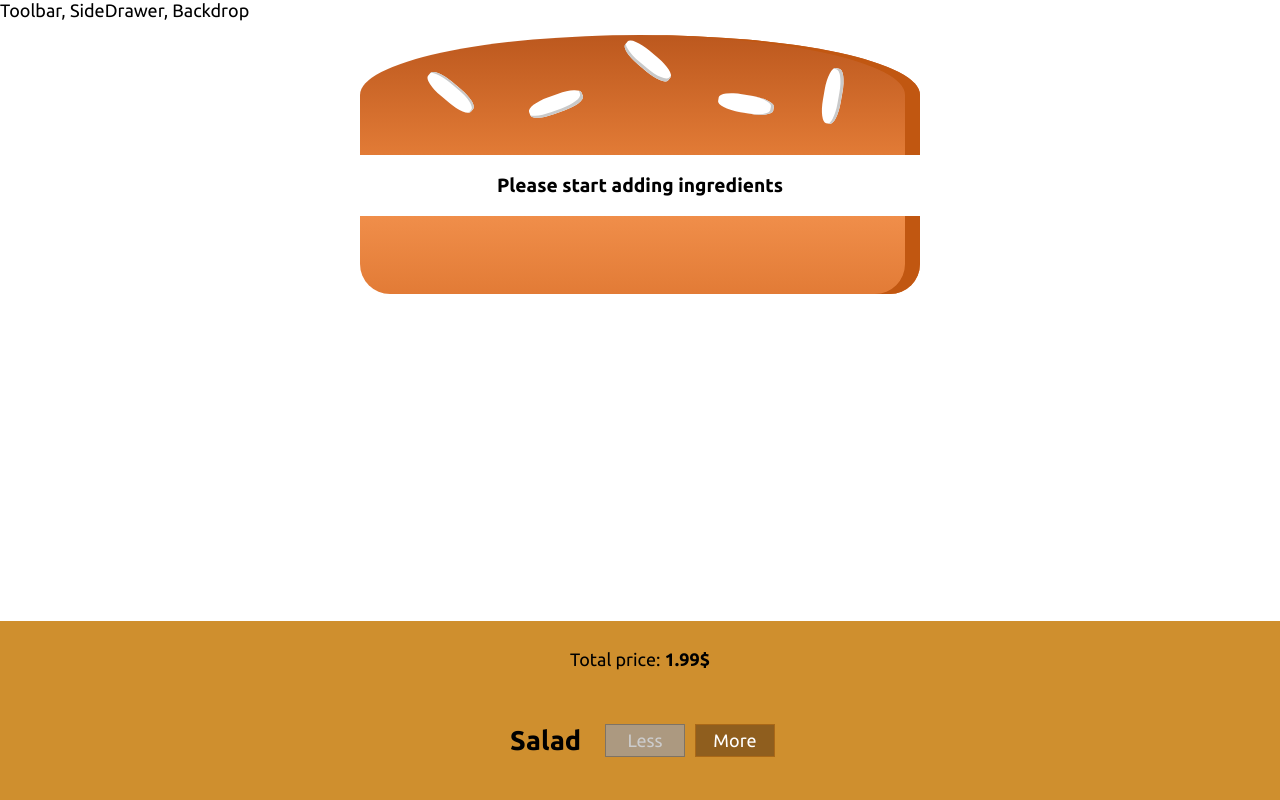
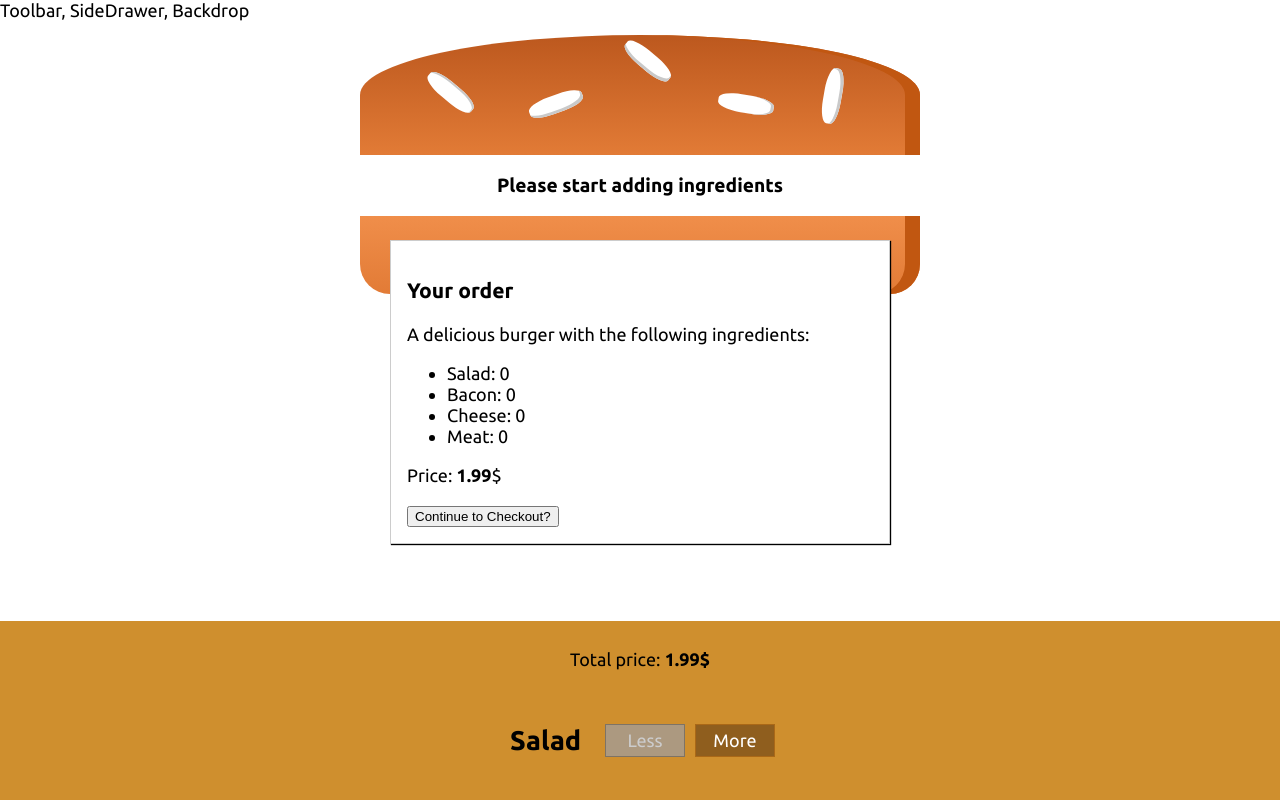
Before and after one commit to MykolajKrusser/burger_builder, a React app in the folder burger-builder/: page / in a window 1280 px wide. Shown: the top 800 px of the page. Built offline with nearby package versions, Linux system fonts and the light colour scheme.

Commit message:
work with modal & orderSummary

```diff
--- /dev/null
+++ b/burger-builder/src/components/Burger/OrderSummary/OrderSummary.js
@@ -0,0 +1,27 @@
+import React from 'react';
+import Wrap from '../../../hoc/Wrap';
+
+const orderSammary = (props)=>{
+    const ingredientSummary = Object.keys(props.ingredients)
+        .map(igKey =>{
+            return (
+                <li>
+                    <span style={{textTransform: "capitalize"}}>{igKey}</span>: {props.ingredients[igKey]}
+                </li>
+            );
+        })
+    return(
+        <Wrap>
+            <h3>Your order</h3>
+            <p>A delicious burger with the following ingredients:</p>
+            <ul>
+                {ingredientSummary}
+            </ul>
+            <p>Price: <strong>{props.price}</strong>$</p>
+            <button>Continue to Checkout?</button>
+        </Wrap>
+    );
+
+};
+
+export default orderSammary;
--- /dev/null
+++ b/burger-builder/src/components/Ui/Modal/Modal.css
@@ -0,0 +1,20 @@
+.Modal {
+    position: fixed;
+    z-index: 500;
+    background-color: white;
+    width: 70%;
+    border: 1px solid #ccc;
+    box-shadow: 1px 1px 1px black;
+    padding: 16px;
+    left: 15%;
+    top: 30%;
+    box-sizing: border-box;
+    transition: all 0.3s ease-out;
+}
+
+@media (min-width: 600px) {
+    .Modal {
+        width: 500px;
+        left: calc(50% - 250px);
+    }
+}
--- /dev/null
+++ b/burger-builder/src/components/Ui/Modal/Modal.js
@@ -0,0 +1,9 @@
+import React from 'react';
+import classes from './Modal.css'
+const modal = (props)=>(
+    <div className={classes.Modal}>
+        {props.children}
+    </div>
+);
+
+export default modal;
--- a/burger-builder/src/containers/BurgerBuilder/BurgerBuilder.js
+++ b/burger-builder/src/containers/BurgerBuilder/BurgerBuilder.js
@@ -2,6 +2,8 @@ import React, {Component} from 'react';
 import Wrap from '../../hoc/Wrap';
 import Burger from '../../components/Burger/Burger';
 import BuildControls from '../../components/Burger/BuildControls/BuildControls';
+import Modal from '../../components/Ui/Modal/Modal';
+import OrderSummery from '../../components/Burger/OrderSummary/OrderSummary';
 
 const INGREDIENT_PRICES = {
     salad: 0.99,
@@ -74,6 +76,11 @@ class BurgerBuilder extends Component{
         }
         return(
             <Wrap>
+                <Modal>
+                    <OrderSummery
+                        ingredients={this.state.ingredients}
+                        price={this.state.totalPrice}/>
+                </Modal>
                 <Burger ingredients={this.state.ingredients}/>
                 <BuildControls
                     ingredienAdded={this.addIngredientHandler}
```
Also changed, not shown: burger-builder/src/components/Ui/BackDrop/Backdrop.js (added).
